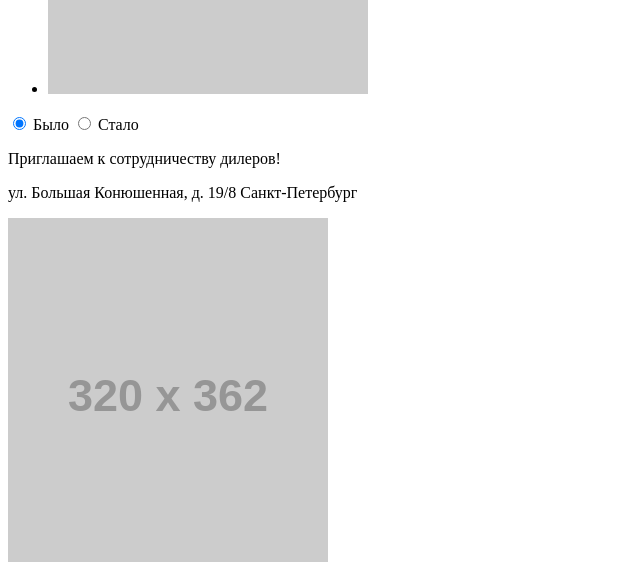
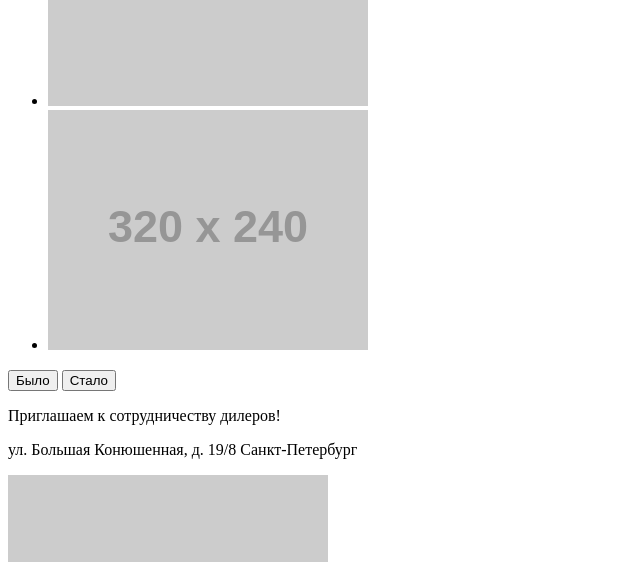
Before and after one commit to madekot/125174-cat-energy, a website: page source/index.html in a window 1280 px wide. Shown: the part 1266-1828 px from the top of the page, without its empty margins (0-640 px from the left). Drawn offline with Linux system fonts and the light colour scheme; placeholder pictures from the web are drawn by us.

Commit message:
Добавил заглушку

```diff
--- a/source/index.html
+++ b/source/index.html
@@ -21,13 +21,13 @@
       <nav class="page-header__nav">
         <ul class="page-header__list site-list">
           <li class="site-list__item">
-            <a class="site-list__link" href="#">Главная</a>
+            <a class="site-list__link">Главная</a>
           </li>
           <li class="site-list__item">
             <a class="site-list__link" href="catalog.html">Каталог продукции</a>
           </li>
           <li class="site-list__item">
-            <a class="site-list__link" href="#">Подбор программы</a>
+            <a class="site-list__link" href="form.html">Подбор программы</a>
           </li>
         </ul>
       </nav>
@@ -46,7 +46,7 @@
           <p class="program__slogan">Занялся собой? Займись котом!</p>
         </div>
         <div class="programm__wrapper-programm">
-          <img class="program__image" src="test.img" width="280" height="270" alt="Корм для похудения" />
+          <img class="program__image" src="http://placehold.it/280x270" width="280" height="270" alt="Корм для похудения" />
           <a class="program__button button" href="#">Подобрать программу</a>
         </div>
       </article>
@@ -119,17 +119,10 @@
               <img class="sample__image" src="http://placehold.it/320x240" width="320" height="240" alt="Кот «После» программы по снижению веса"/>
             </li>
           </ul>
-          <form class="sample__toggles slider__toggles">
-            <input class="slider__toggle" type="radio" name="sample-slider" value="before" id="sample__before" checked/>
-            <label for="sample__before">
-              <span class="visually-hidden">Было</span>
-            </label>
-
-            <input class="slider__toggle" type="radio" name="sample-slider" value="after" id="sample__after"/>
-            <label for="sample__after">
-              <span class="visually-hidden">Стало</span>
-            </label>
-          </form>
+          <p class="sample__toggles slider__toggles">
+            <button class="slider__toggle" type="button">Было</button>
+            <button class="slider__toggle" type="button">Стало</button>
+          </p>
         </div>
       </section>
 
@@ -137,10 +130,10 @@
     <footer class="page-footer">
       <div class="page-footer__contact contact">
         <p class="contact__lead">
-              Приглашаем к сотрудничеству дилеров!
+          Приглашаем к сотрудничеству дилеров!
         </p>
         <p class="contact__text">
-              ул. Большая Конюшенная, д. 19/8 Санкт-Петербург
+          ул. Большая Конюшенная, д. 19/8 Санкт-Петербург
         </p>
       </div>
 
```
